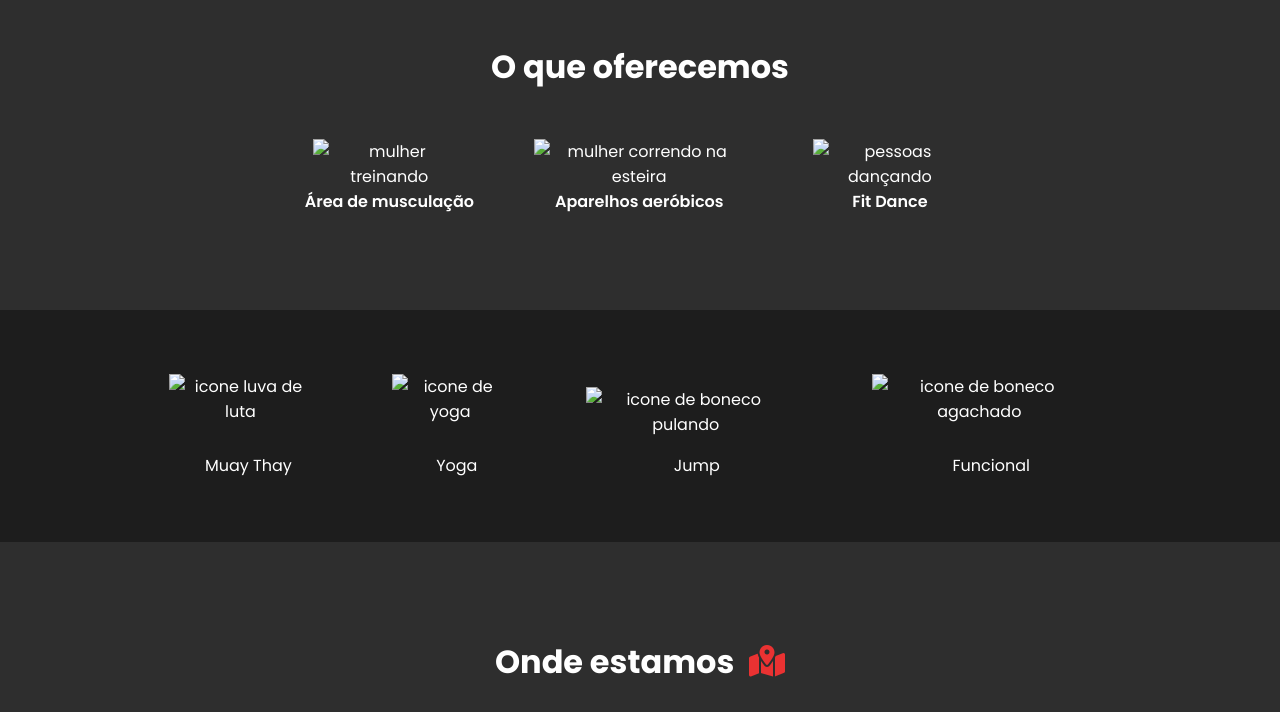
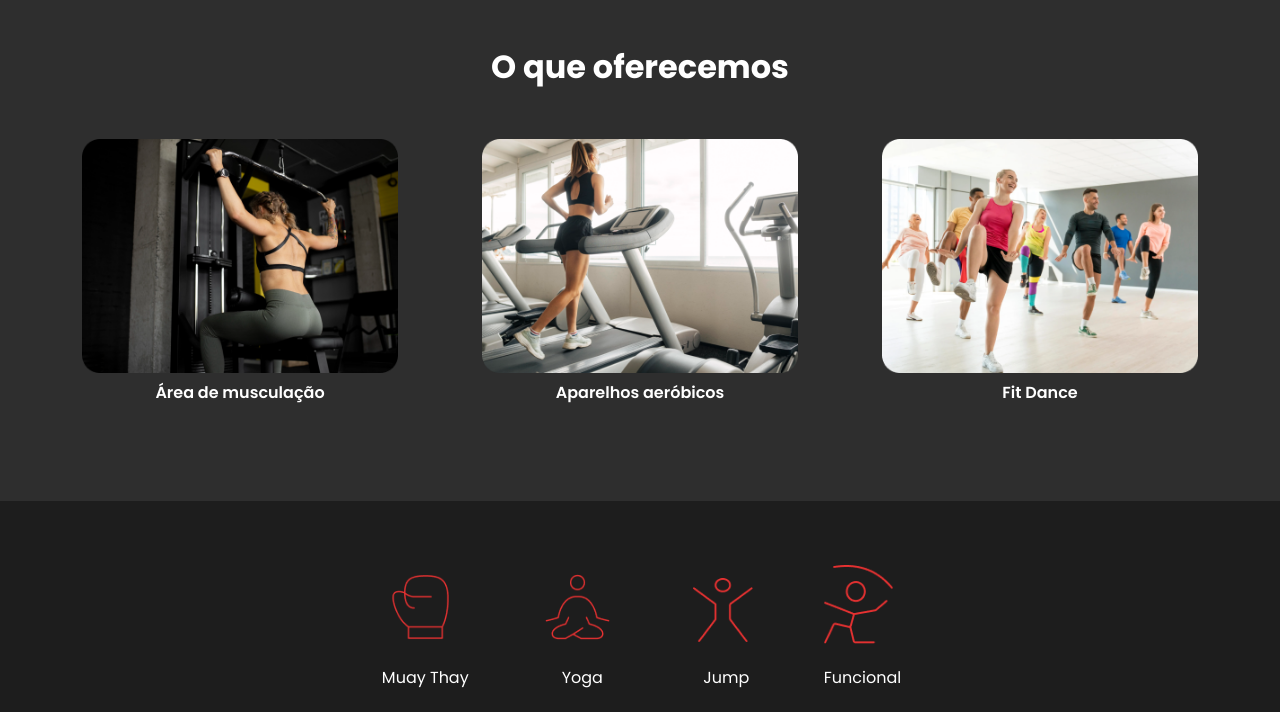
Before and after one commit to gabriel-teotonio/OnefitAcademia, a plain HTML site: page index.html in a window 1280 px wide. Shown: the part 1840-2552 px from the top of the page. Drawn offline with nearby package versions, Linux system fonts and the light colour scheme; files that its build step writes are made by us from their sources; the site is published under a folder, as on GitHub Pages, so addresses that start at the root find nothing.

Commit message:
erro images

```diff
--- a/index.html
+++ b/index.html
@@ -4,7 +4,7 @@
     <meta charset="UTF-8">
     <meta http-equiv="X-UA-Compatible" content="IE=edge">
     <meta name="viewport" content="width=device-width, initial-scale=1.0">
-    <title>NutriFit</title>
+    <title>Onefit</title>
     <link rel="stylesheet" href="assets/css/styles.css">
     <link rel="preconnect" href="https://fonts.googleapis.com">
     <link rel="preconnect" href="https://fonts.gstatic.com" crossorigin>
@@ -18,7 +18,7 @@
 <body>
     <div class="logo-whatsapp"><i class="fa-brands fa-whatsapp"></i></div>
     <header>
-        <img class="h-logo" src="/images/Academia-Logo.png" alt="logo nutriFit">
+        <img class="h-logo" src="images/Academia-Logo.png" alt="logo nutriFit">
         <nav>
             <ul>
                 <li><a href="#home">Home</a></li>
@@ -47,7 +47,7 @@
             </ul>
             <button class="h-content_btn">VER PLANOS</button>
         </article>
-        <img class="image-main" src="/images/Medium shot man holding kettlebell.png" alt="imagem principal">
+        <img class="image-main" src="images/Medium shot man holding kettlebell.png" alt="imagem principal">
     </section>
     <main>
         <section id="planos" class="planos-cards">
@@ -101,25 +101,25 @@
         <section id="servicos" class="services">
             <h2>O que oferecemos</h2>
             <article class="services-itens">
-                <div><img src="/images/woman training.png" alt="mulher treinando"><p>Área de musculação</p></div>
-                <div><img src="/images/Woman using the treadmill.png" alt="mulher correndo na esteira"><p>Aparelhos aeróbicos</p></div>
-                <div><img src="/images/Active people.png" alt="pessoas dançando"><p>Fit Dance</p></div>
+                <div><img src="images/woman training.png" alt="mulher treinando"><p>Área de musculação</p></div>
+                <div><img src="images/Woman using the treadmill.png" alt="mulher correndo na esteira"><p>Aparelhos aeróbicos</p></div>
+                <div><img src="images/Active people.png" alt="pessoas dançando"><p>Fit Dance</p></div>
             </article>
             <div class="swiper mySwiper">
                 <div class="swiper-wrapper">
-                  <div class="swiper-slide"><img src="/images/woman training.png" alt="mulher treinando"><h4>Área de musculação</h4></div>
-                  <div class="swiper-slide"><img src="/images/Woman using the treadmill.png" alt="mulher correndo na esteira"><h4>Aparelhos Aeróbicos</h4></div>
-                  <div class="swiper-slide"><img src="/images/Active people.png" alt="pessoas dançando"><h4>FitDance</h4></div>
+                  <div class="swiper-slide"><img src="images/woman training.png" alt="mulher treinando"><h4>Área de musculação</h4></div>
+                  <div class="swiper-slide"><img src="images/Woman using the treadmill.png" alt="mulher correndo na esteira"><h4>Aparelhos Aeróbicos</h4></div>
+                  <div class="swiper-slide"><img src="images/Active people.png" alt="pessoas dançando"><h4>FitDance</h4></div>
                 </div>
                 <div class="swiper-pagination"></div>
               </div>
         </section>
         <section class="features">
             <div class="features-itens">
-                <div><img src="/images/iconoir_boxing-glove.png" alt="icone luva de luta"><p>Muay Thay</p></div>
-                <div><img src="/images/iconoir_yoga.png" alt="icone de yoga"><p>Yoga</p></div>
-                <div><img src="/images/Group-1.png" alt="icone de boneco pulando"><p>Jump</p></div>
-                <div><img src="/images/Group.png" alt="icone de boneco agachado"><p>Funcional</p></div>
+                <div><img src="images/iconoir_boxing-glove.png" alt="icone luva de luta"><p>Muay Thay</p></div>
+                <div><img src="images/iconoir_yoga.png" alt="icone de yoga"><p>Yoga</p></div>
+                <div><img src="images/Group-1.png" alt="icone de boneco pulando"><p>Jump</p></div>
+                <div><img src="images/Group.png" alt="icone de boneco agachado"><p>Funcional</p></div>
             </div>
         </section>
 
@@ -133,7 +133,7 @@
         <section id="horarios" class="programation">
             <h2>Confira <span class="destaque-text">nossa programação</span></h2>
             <article>
-                <div><img src="/images/Group 4.png" alt="imagem de horario de funcionamento"></div>
+                <div><img src="images/Group 4.png" alt="imagem de horario de funcionamento"></div>
                 <button class="programation-link">Ver horários <i class="fa-solid fa-arrow-right"></i></button>
             </article>
         </section>
@@ -141,7 +141,7 @@
     <footer>
         <div class="footer-contain">
             <article>
-                <img class="footer-img" src="/images/Academia-Logo.png" alt="logo da academia">
+                <img class="footer-img" src="images/Academia-Logo.png" alt="logo da academia">
                 <div class="footer-dates">
                     <p><i class="fa-solid fa-location-dot"></i> Belém/PA, Brasil</p>
                     <p><i class="fa-solid fa-envelope"></i> onefit@fit.com</p>
```
